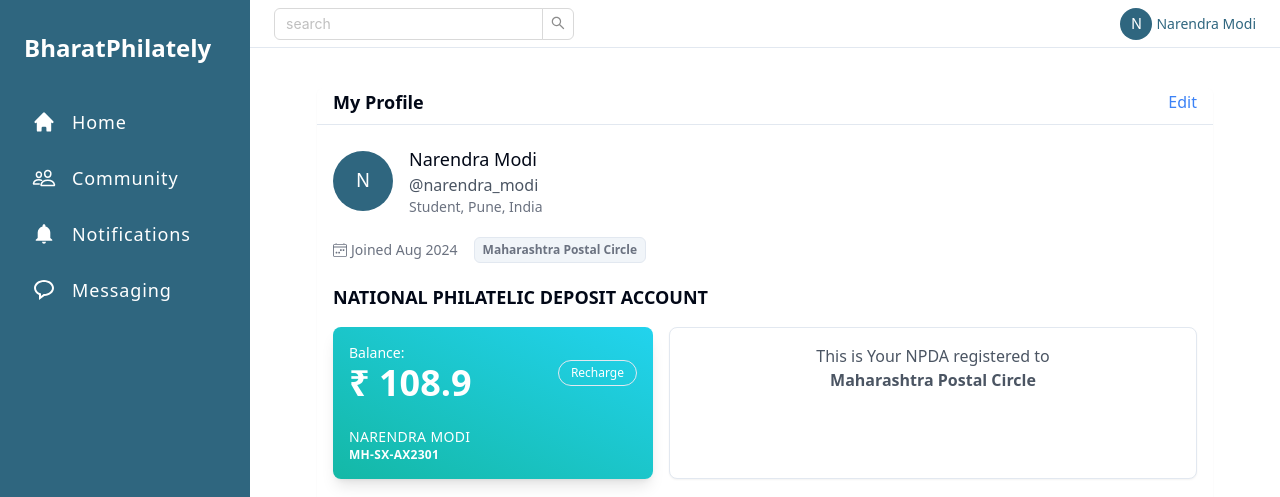
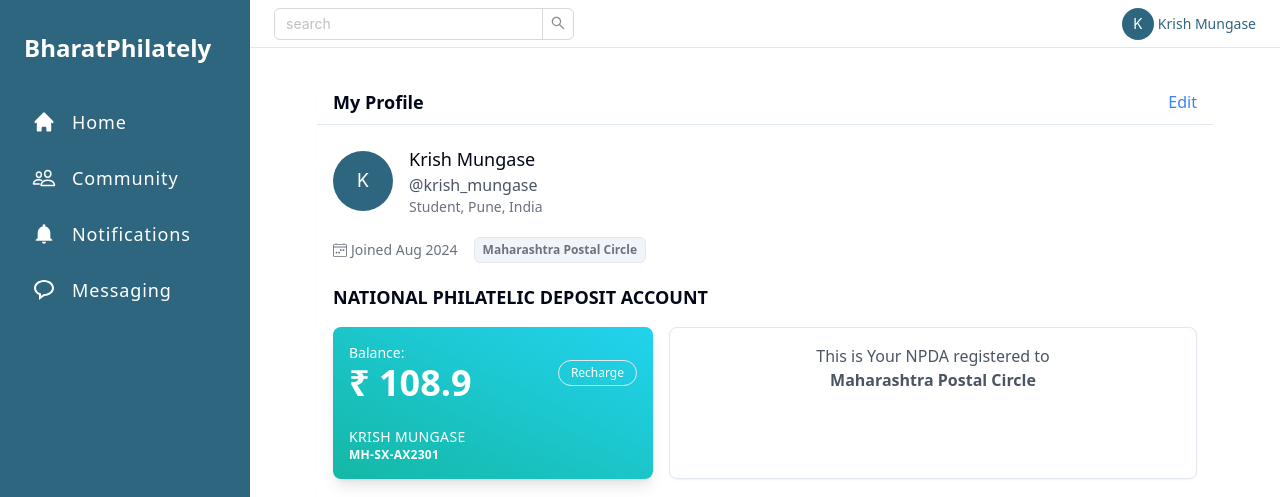
Before and after one commit to KingShivamX/BharatPhilately, a React (Vite) app in the folder client/: page /dashboard/profile in a window 1280 px wide. Shown: the top 497 px of the page. Built offline with nearby package versions, Linux system fonts and the light colour scheme.

Commit message:
name changes

```diff
--- a/client/src/layout/dashboard-layout.jsx
+++ b/client/src/layout/dashboard-layout.jsx
@@ -5,7 +5,7 @@
 
 const isAuthenticated = true;
 const user = {
-  fullName: "Narendra Modi",
+  fullName: "Krish Mungase",
 };
 const DashboardLayout = () => {
   return (
--- a/client/src/pages/Profile/Profile.jsx
+++ b/client/src/pages/Profile/Profile.jsx
@@ -5,8 +5,8 @@
 
 const ProfilePage = () => {
     const user = {
-        name: "Narendra Modi",
-        username: "@narendra_modi",
+        name: "Krish Mungase",
+        username: "@krish_mungase",
         isRegsiteredforNPDA: true,
         profession: 'Student',
         Address: {
```
